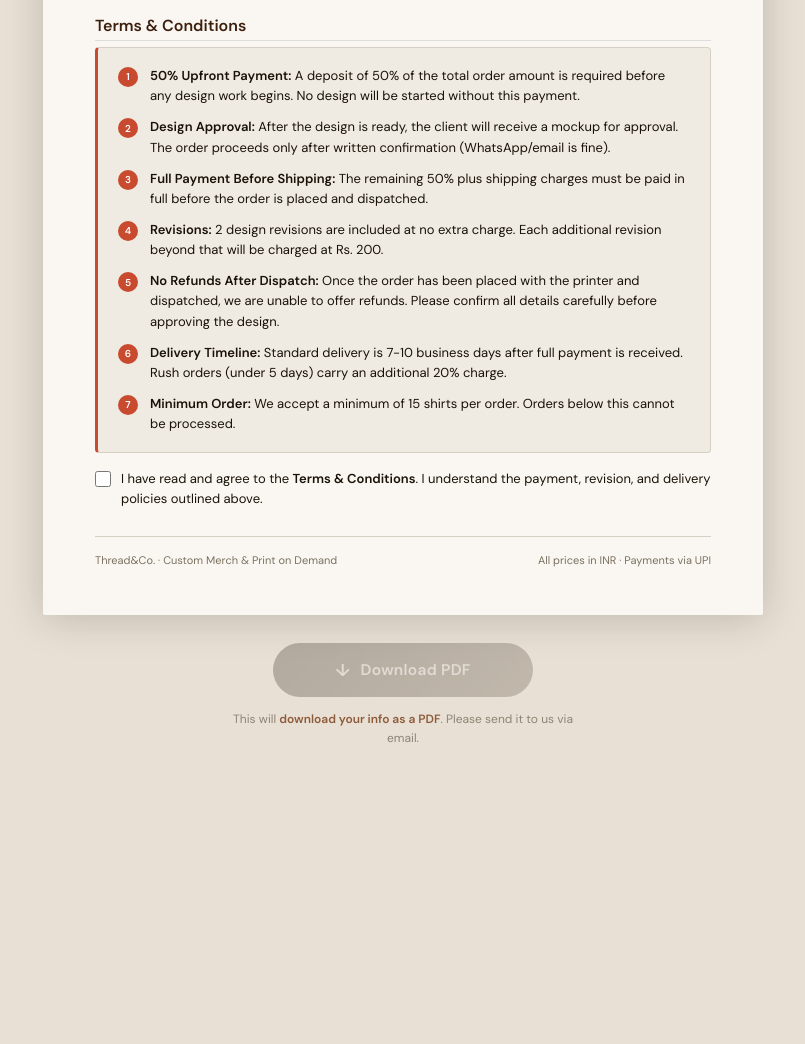
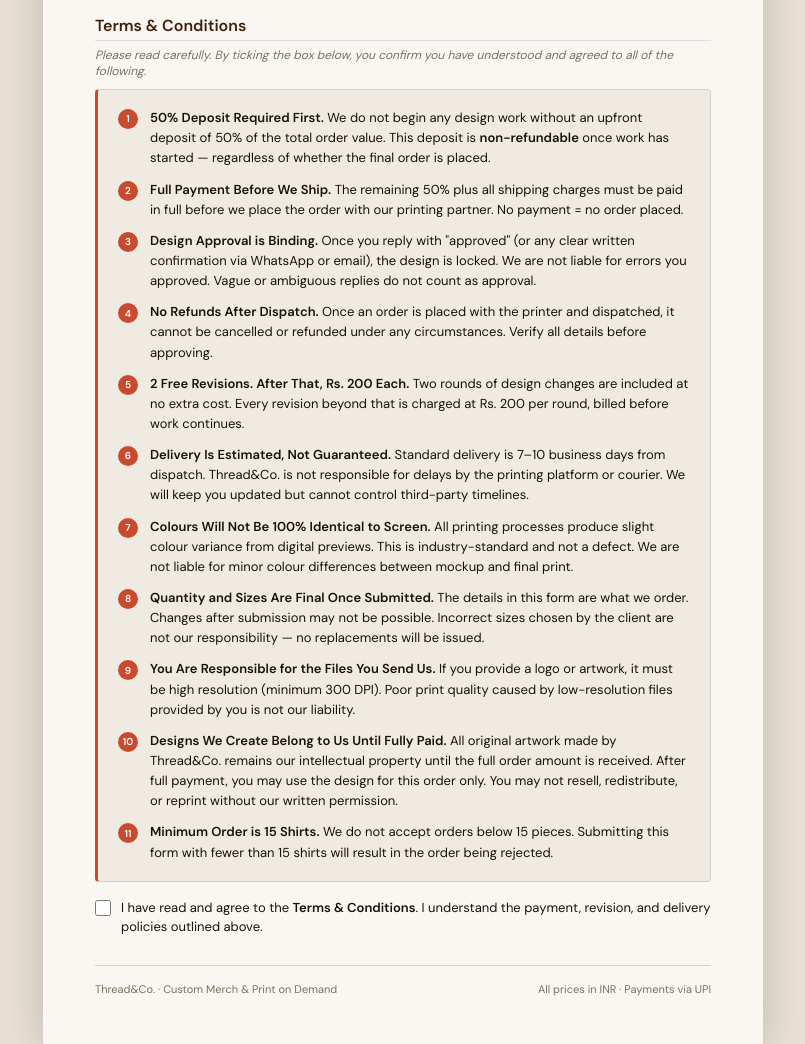
Before and after one commit to pythonproggrammer/form, a plain HTML site: page index.html in a window 1280 px wide. Shown: the part 1190-2234 px from the top of the page, without its empty margins (237-1042 px from the left). Before the commit the page ends 1978 px from the top, so only its background shows below. Drawn offline with Linux system fonts and the light colour scheme.

Commit message:
updated index.html and style.css

```diff
--- a/index.html
+++ b/index.html
@@ -3,16 +3,19 @@
 <head>
 <meta charset="UTF-8">
 <meta name="viewport" content="width=device-width, initial-scale=1.0">
-<title>Client Order Form & Agreement — Thread&Co.</title>
+<title>Client Order Form &amp; Agreement — Thread&amp;Co.</title>
 <link rel="stylesheet" href="style.css">
 </head>
 <body>
 
 <div class="page" id="formPage">
+
+  <!-- HEADER -->
   <div class="header">
     <div>
-      <div class="brand">Thread<span>&</span>Co.</div>
+      <div class="brand">Thread<span>&amp;</span>Co.</div>
       <div class="brand-sub">Custom Merch · Print on Demand</div>
+      <div class="contact-info">✉ riteshbhakta56@gmail.com &nbsp;·&nbsp; 📷 @ritesh_5673</div>
     </div>
     <div class="doc-meta">
       <div><strong>Order Form &amp; Agreement</strong></div>
@@ -21,7 +24,8 @@
     </div>
   </div>
 
-  <h3 class="section-title">Client Details</h3>
+  <!-- CLIENT DETAILS -->
+  <div class="section-title">Client Details</div>
   <div class="grid-2">
     <div class="field">
       <label>Full Name *</label>
@@ -54,6 +58,7 @@
     </div>
   </div>
 
+  <!-- ORDER DETAILS -->
   <div class="section-title">Order Details</div>
   <div class="grid-3">
     <div class="field">
@@ -75,7 +80,6 @@
       <div class="field-error" id="err-deadline"></div>
       <div class="static-val" id="sv-deadline"></div>
     </div>
-
     <div class="field">
       <label>Product Type *</label>
       <select id="productType" required>
@@ -90,7 +94,6 @@
       <div class="field-error" id="err-productType"></div>
       <div class="static-val" id="sv-productType"></div>
     </div>
-
     <div class="field">
       <label>Fabric Preference</label>
       <select id="fabric">
@@ -102,14 +105,12 @@
       </select>
       <div class="static-val" id="sv-fabric"></div>
     </div>
-
     <div class="field span-2">
       <label>Design Brief *</label>
       <textarea id="brief" placeholder="Colors, text to include, mood/vibe, reference images..." required></textarea>
       <div class="field-error" id="err-brief"></div>
       <div class="static-val tall" id="sv-brief"></div>
     </div>
-
     <div class="field">
       <label>Existing Logo?</label>
       <select id="logoStatus">
@@ -120,22 +121,27 @@
       </select>
       <div class="static-val" id="sv-logoStatus"></div>
     </div>
-
   </div>
 
-  <!-- Printing options: print method, colours, sizes — injected by script.js -->
+  <!-- PRINTING OPTIONS — injected by script.js into #printingSection -->
   <div class="section-title">Printing Options</div>
   <div class="grid-3" id="printingSection"></div>
 
+  <!-- TERMS & CONDITIONS -->
   <div class="section-title">Terms &amp; Conditions</div>
+  <p class="terms-summary">Please read carefully. By ticking the box below, you confirm you have understood and agreed to all of the following.</p>
   <div class="terms-box">
-    <div class="term"><div class="term-num">1</div><div class="term-text"><strong>50% Upfront Payment:</strong> A deposit of 50% of the total order amount is required before any design work begins. No design will be started without this payment.</div></div>
-    <div class="term"><div class="term-num">2</div><div class="term-text"><strong>Design Approval:</strong> After the design is ready, the client will receive a mockup for approval. The order proceeds only after written confirmation (WhatsApp/email is fine).</div></div>
-    <div class="term"><div class="term-num">3</div><div class="term-text"><strong>Full Payment Before Shipping:</strong> The remaining 50% plus shipping charges must be paid in full before the order is placed and dispatched.</div></div>
-    <div class="term"><div class="term-num">4</div><div class="term-text"><strong>Revisions:</strong> 2 design revisions are included at no extra charge. Each additional revision beyond that will be charged at Rs. 200.</div></div>
-    <div class="term"><div class="term-num">5</div><div class="term-text"><strong>No Refunds After Dispatch:</strong> Once the order has been placed with the printer and dispatched, we are unable to offer refunds. Please confirm all details carefully before approving the design.</div></div>
-    <div class="term"><div class="term-num">6</div><div class="term-text"><strong>Delivery Timeline:</strong> Standard delivery is 7-10 business days after full payment is received. Rush orders (under 5 days) carry an additional 20% charge.</div></div>
-    <div class="term"><div class="term-num">7</div><div class="term-text"><strong>Minimum Order:</strong> We accept a minimum of 15 shirts per order. Orders below this cannot be processed.</div></div>
+    <div class="term"><div class="term-num">1</div><div class="term-text"><strong>50% Deposit Required First.</strong> We do not begin any design work without an upfront deposit of 50% of the total order value. This deposit is <strong>non-refundable</strong> once work has started — regardless of whether the final order is placed.</div></div>
+    <div class="term"><div class="term-num">2</div><div class="term-text"><strong>Full Payment Before We Ship.</strong> The remaining 50% plus all shipping charges must be paid in full before we place the order with our printing partner. No payment = no order placed.</div></div>
+    <div class="term"><div class="term-num">3</div><div class="term-text"><strong>Design Approval is Binding.</strong> Once you reply with "approved" (or any clear written confirmation via WhatsApp or email), the design is locked. We are not liable for errors you approved. Vague or ambiguous replies do not count as approval.</div></div>
+    <div class="term"><div class="term-num">4</div><div class="term-text"><strong>No Refunds After Dispatch.</strong> Once an order is placed with the printer and dispatched, it cannot be cancelled or refunded under any circumstances. Verify all details before approving.</div></div>
+    <div class="term"><div class="term-num">5</div><div class="term-text"><strong>2 Free Revisions. After That, Rs. 200 Each.</strong> Two rounds of design changes are included at no extra cost. Every revision beyond that is charged at Rs. 200 per round, billed before work continues.</div></div>
+    <div class="term"><div class="term-num">6</div><div class="term-text"><strong>Delivery Is Estimated, Not Guaranteed.</strong> Standard delivery is 7–10 business days from dispatch. Thread&amp;Co. is not responsible for delays by the printing platform or courier. We will keep you updated but cannot control third-party timelines.</div></div>
+    <div class="term"><div class="term-num">7</div><div class="term-text"><strong>Colours Will Not Be 100% Identical to Screen.</strong> All printing processes produce slight colour variance from digital previews. This is industry-standard and not a defect. We are not liable for minor colour differences between mockup and final print.</div></div>
+    <div class="term"><div class="term-num">8</div><div class="term-text"><strong>Quantity and Sizes Are Final Once Submitted.</strong> The details in this form are what we order. Changes after submission may not be possible. Incorrect sizes chosen by the client are not our responsibility — no replacements will be issued.</div></div>
+    <div class="term"><div class="term-num">9</div><div class="term-text"><strong>You Are Responsible for the Files You Send Us.</strong> If you provide a logo or artwork, it must be high resolution (minimum 300 DPI). Poor print quality caused by low-resolution files provided by you is not our liability.</div></div>
+    <div class="term"><div class="term-num">10</div><div class="term-text"><strong>Designs We Create Belong to Us Until Fully Paid.</strong> All original artwork made by Thread&amp;Co. remains our intellectual property until the full order amount is received. After full payment, you may use the design for this order only. You may not resell, redistribute, or reprint without our written permission.</div></div>
+    <div class="term"><div class="term-num">11</div><div class="term-text"><strong>Minimum Order is 15 Shirts.</strong> We do not accept orders below 15 pieces. Submitting this form with fewer than 15 shirts will result in the order being rejected.</div></div>
   </div>
 
   <label class="agree-row">
@@ -148,11 +154,13 @@
     <span>Thread&amp;Co. · Custom Merch &amp; Print on Demand</span>
     <span>All prices in INR · Payments via UPI</span>
   </div>
-</div>
+
+</div><!-- end .page -->
 
 <!-- BANNERS -->
 <div class="banner banner-error"   id="errorBanner">Please fill all required fields (*) before continuing.</div>
 <div class="banner banner-success" id="successBanner">Form submitted. PDF downloaded.</div>
+
 <!-- ACTION ZONE -->
 <div class="action-zone">
   <button class="btn-submit" id="submitBtn" onclick="handleSubmit()" disabled>
@@ -160,9 +168,10 @@
     Download PDF
   </button>
   <p class="action-helper">
-  This will <strong>download your info as a PDF</strong>. Please send it to us via email.
-</p>
+    This will <strong>download your info as a PDF</strong>. Please send it to us via email.
+  </p>
 </div>
+
 <script src="script.js"></script>
 </body>
 </html>
--- a/style.css
+++ b/style.css
@@ -46,6 +46,13 @@
   .doc-meta { text-align: right; font-size: 12px; color: var(--muted); line-height: 1.9; }
   .doc-meta strong { color: var(--ink); font-weight: 600; }
 
+  .contact-info {
+    margin-top: 7px;
+    font-size: 11px;
+    color: var(--muted);
+    letter-spacing: 0.2px;
+  }
+
   .section-title {
   font-size: 16px;
   font-weight: 600;
@@ -80,6 +87,13 @@
     min-height: 38px; word-break: break-word; white-space: pre-wrap;
   }
   .static-val.tall { min-height: 72px; }
+
+  .terms-summary {
+    font-size: 12px;
+    color: var(--muted);
+    margin-bottom: 10px;
+    font-style: italic;
+  }
 
   .terms-box {
     background: var(--bg); border: 1px solid var(--line);
```
